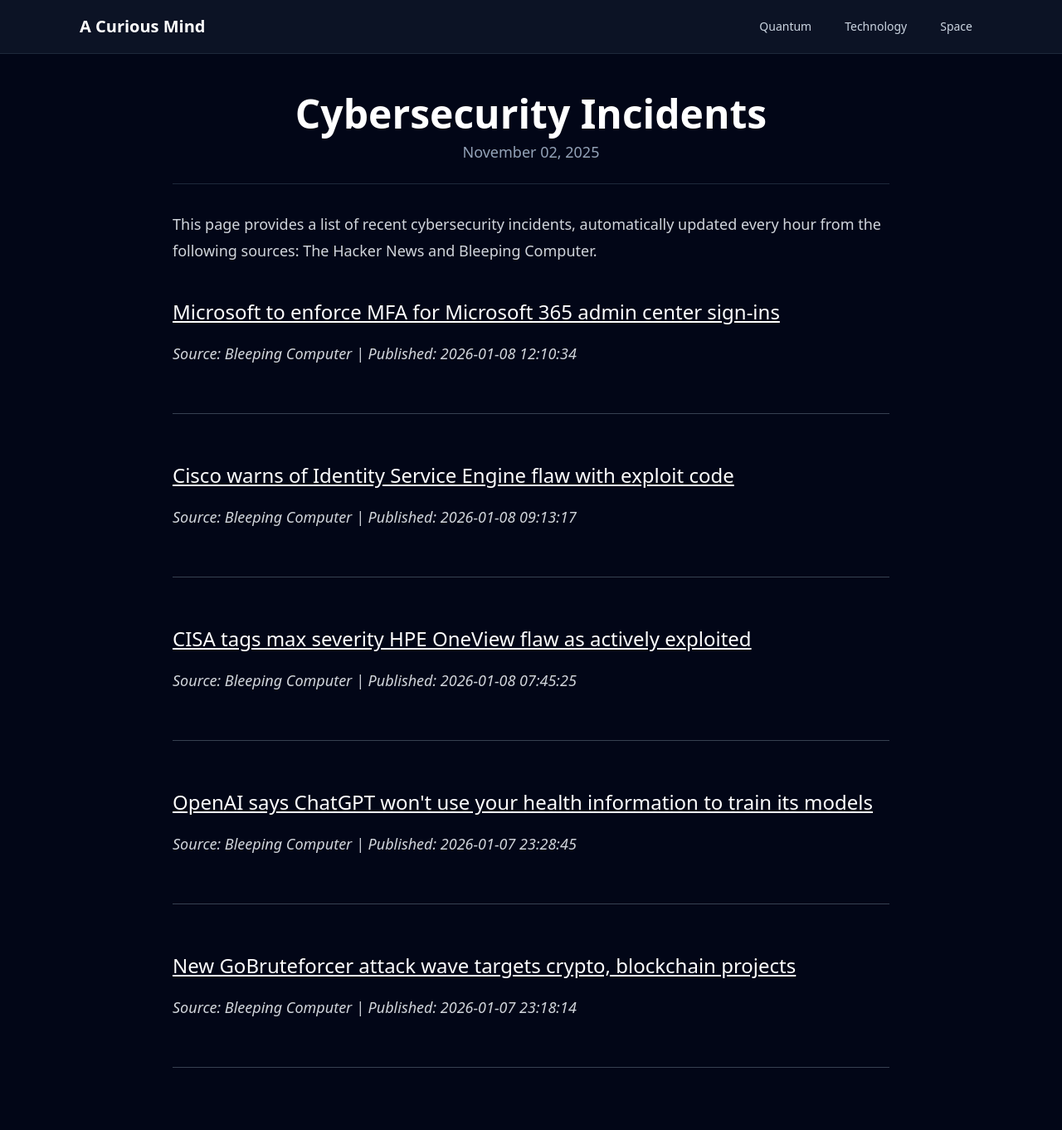
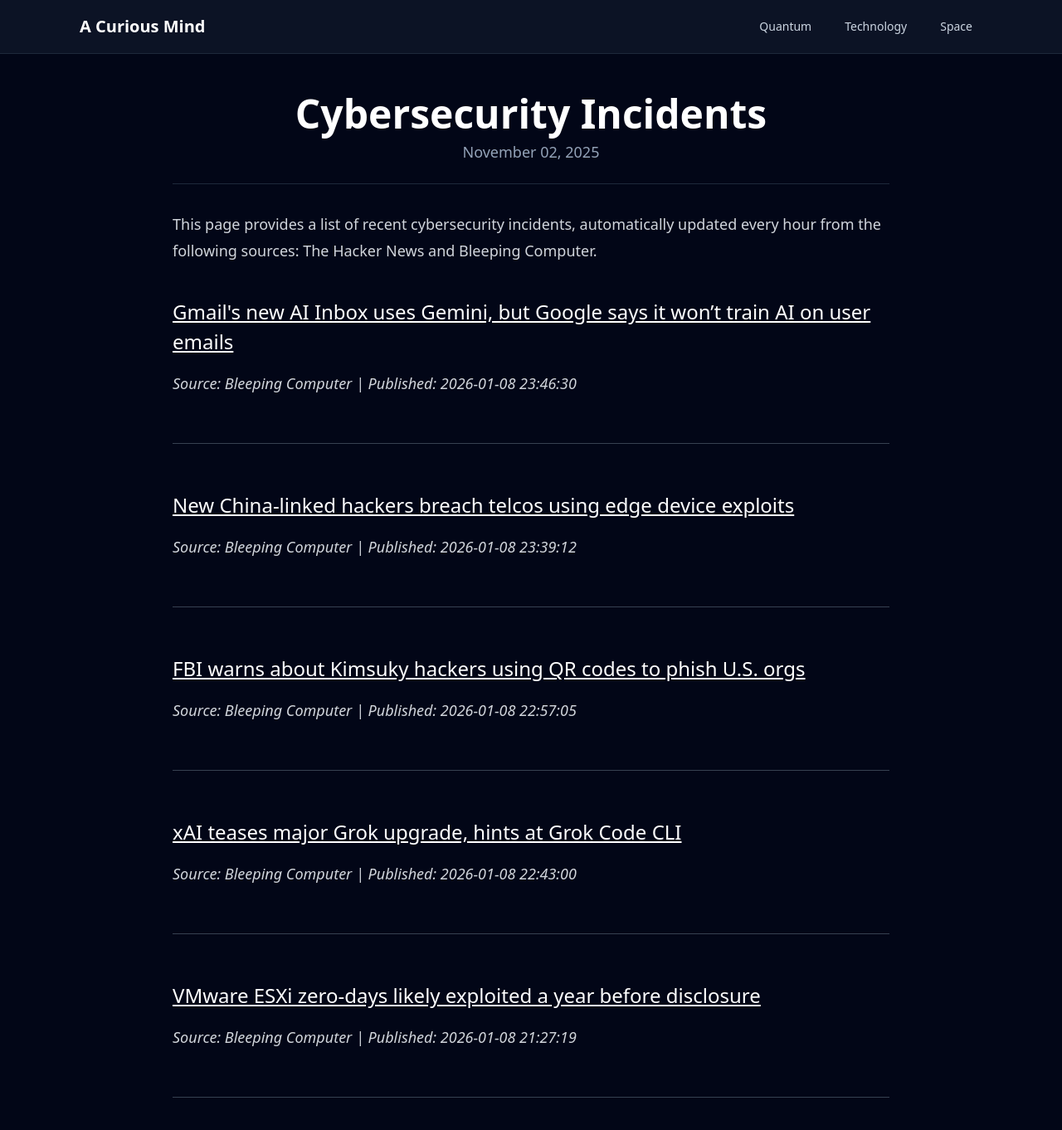
Before and after one commit to onehl7/onehl7.github.io, a Jekyll site: the page built from _posts/2025-11-02-cybersecurity-incidents.md, in a window 1280 px wide and 1400 px high. Shown: the top 1362 px of the window at 83% size. Built offline with Jekyll 4.4.1, drawn with Linux system fonts in a browser that asks for light colours; nearby versions of some CDN libraries.

Commit message:
Update news data

```diff
--- a/_data/news.json
+++ b/_data/news.json
@@ -1,32 +1,32 @@
 [
   {
     "source": "Bleeping Computer",
-    "title": "Microsoft to enforce MFA for Microsoft 365 admin center sign-ins",
-    "link": "https://www.bleepingcomputer.com/news/microsoft/microsoft-to-enforce-mfa-for-microsoft-365-admin-center-sign-ins/",
-    "published": "2026-01-08 12:10:34"
+    "title": "Gmail's new AI Inbox uses Gemini, but Google says it won\u2019t train AI on user emails",
+    "link": "https://www.bleepingcomputer.com/news/google/gmails-new-ai-inbox-uses-gemini-but-google-says-it-wont-train-ai-on-user-emails/",
+    "published": "2026-01-08 23:46:30"
   },
   {
     "source": "Bleeping Computer",
-    "title": "Cisco warns of Identity Service Engine flaw with exploit code",
-    "link": "https://www.bleepingcomputer.com/news/security/cisco-warns-of-identity-service-engine-flaw-with-exploit-code/",
-    "published": "2026-01-08 09:13:17"
+    "title": "New China-linked hackers breach telcos using edge device exploits",
+    "link": "https://www.bleepingcomputer.com/news/security/new-china-linked-hackers-breach-telcos-using-edge-device-exploits/",
+    "published": "2026-01-08 23:39:12"
   },
   {
     "source": "Bleeping Computer",
-    "title": "CISA tags max severity HPE OneView flaw as actively exploited",
-    "link": "https://www.bleepingcomputer.com/news/security/cisa-tags-max-severity-hpe-oneview-flaw-as-actively-exploited/",
-    "published": "2026-01-08 07:45:25"
+    "title": "FBI warns about Kimsuky hackers using QR codes to phish U.S. orgs",
+    "link": "https://www.bleepingcomputer.com/news/security/fbi-warns-about-kimsuky-hackers-using-qr-codes-to-phish-us-orgs/",
+    "published": "2026-01-08 22:57:05"
   },
   {
     "source": "Bleeping Computer",
-    "title": "OpenAI says ChatGPT won't use your health information to train its models",
-    "link": "https://www.bleepingcomputer.com/news/artificial-intelligence/openai-says-chatgpt-wont-use-your-health-information-to-train-its-models/",
-    "published": "2026-01-07 23:28:45"
+    "title": "xAI teases major Grok upgrade, hints at Grok Code CLI",
+    "link": "https://www.bleepingcomputer.com/news/artificial-intelligence/xai-teases-major-grok-upgrade-hints-at-grok-code-cli/",
+    "published": "2026-01-08 22:43:00"
   },
   {
     "source": "Bleeping Computer",
-    "title": "New GoBruteforcer attack wave targets crypto, blockchain projects",
-    "link": "https://www.bleepingcomputer.com/news/security/new-gobruteforcer-attack-wave-targets-crypto-blockchain-projects/",
-    "published": "2026-01-07 23:18:14"
+    "title": "VMware ESXi zero-days likely exploited a year before disclosure",
+    "link": "https://www.bleepingcomputer.com/news/security/vmware-esxi-zero-days-likely-exploited-a-year-before-disclosure/",
+    "published": "2026-01-08 21:27:19"
   }
 ]
```
